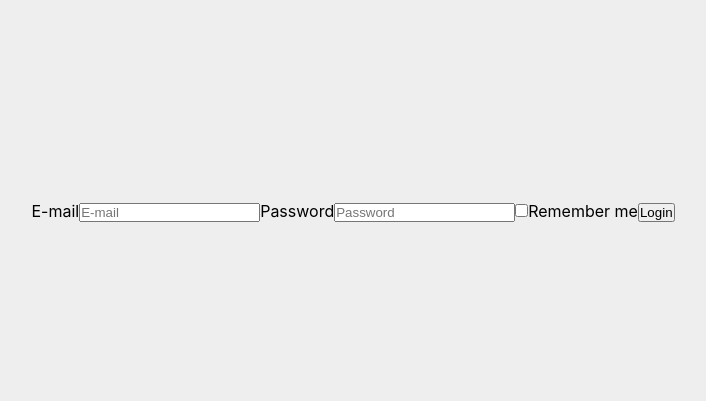
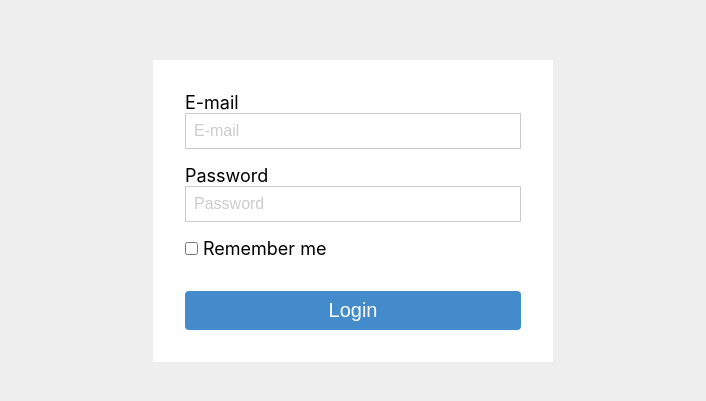
Before and after one commit to washington299/login-tdd, a React (Create React App) app: page / in a window 1280 px wide. Shown: the part 189-590 px from the top of the page, without its empty margins (287-993 px from the left). Built offline with nearby package versions, Linux system fonts and the light colour scheme.

Commit message:
add styles to login form

```diff
--- a/src/components/Login/index.js
+++ b/src/components/Login/index.js
@@ -1,23 +1,31 @@
 import React from 'react';
 import { useForm } from 'react-hook-form';
+
+import * as S from './styles';
 
 export const Login = ({ onSubmit }) => {
     const { register, formState: { errors }, handleSubmit } = useForm();
 
     return (
-        <form aria-label="form" onSubmit={handleSubmit(values => onSubmit(values))}>
-            <label htmlFor="email">E-mail</label>
-            <input id="email" type="email" placeholder="E-mail" {...register('email', { required: 'E-mail is required' })} />
-            {errors.email && <p role="alert">{errors.email.message}</p>}
+        <S.Wrapper aria-label="form" onSubmit={handleSubmit(values => onSubmit(values))}>
+            <S.Field>
+                <S.Label htmlFor="email">E-mail</S.Label>
+                <S.Input id="email" type="email" placeholder="E-mail" {...register('email', { required: 'E-mail is required' })} />
+                {errors.email && <S.Error role="alert">{errors.email.message}</S.Error>}
+            </S.Field>
 
-            <label htmlFor="password">Password</label>
-            <input id="password" type="password" placeholder="Password" {...register('password', { required: 'Password is required' })} />
-            {errors.password && <p role="alert">{errors.password.message}</p>}
+            <S.Field>
+                <S.Label htmlFor="password">Password</S.Label>
+                <S.Input id="password" type="password" placeholder="Password" {...register('password', { required: 'Password is required' })} />
+                {errors.password && <S.Error role="alert">{errors.password.message}</S.Error>}
+            </S.Field>
 
-            <input id="remember" type="checkbox" {...register('remember')} />
-            <label htmlFor="remember">Remember me</label>
+            <S.Field row>
+                <input id="remember" type="checkbox" {...register('remember')} />
+                <S.Label htmlFor="remember" style={{ marginLeft: 5 }}>Remember me</S.Label>
+            </S.Field>
 
-            <button type="submit">Login</button>
-        </form>
+            <S.Button type="submit">Login</S.Button>
+        </S.Wrapper>
     )
 }
--- /dev/null
+++ b/src/components/Login/styles.js
@@ -0,0 +1,54 @@
+import styled, { css } from 'styled-components';
+
+export const Wrapper = styled.form`
+    max-width: 400px;
+    width: 100%;
+
+    display: flex;
+    flex-direction: column;
+
+    padding: var(--large-size);
+    background-color: var(--white);
+`;
+
+export const Field = styled.div`
+    display: flex;
+    flex-direction: column;
+
+    ${({ row }) => row && css`
+        flex-direction: row;
+        align-items: center;
+    `}
+
+    margin-bottom: var(--small-size);
+`;
+
+export const Label = styled.label`
+    font-size: 18px;
+`;
+
+export const Input = styled.input`
+    font-size: 16px;
+    padding: var(--extra-small-size);
+    border: 1px solid var(--gray);
+    outline: none;
+
+    &::placeholder {
+        color: var(--gray);
+    }
+`;
+
+export const Button = styled.button`
+    background-color: var(--secondary-color);
+    color: var(--white);
+    margin-top: var(--small-size);
+    padding: var(--extra-small-size);
+    font-size: 20px;
+    border: none;
+    border-radius: 4px;
+    cursor: pointer;
+`;
+
+export const Error = styled.p`
+    color: var(--red);
+`;
```
